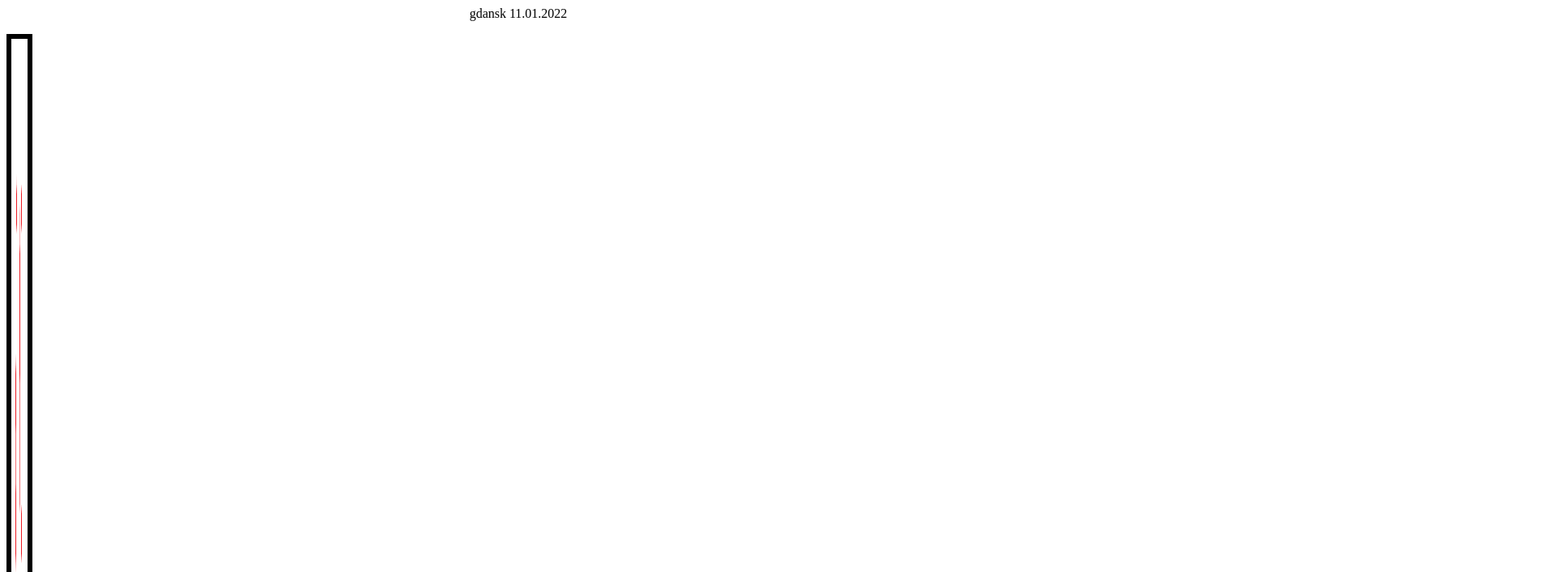
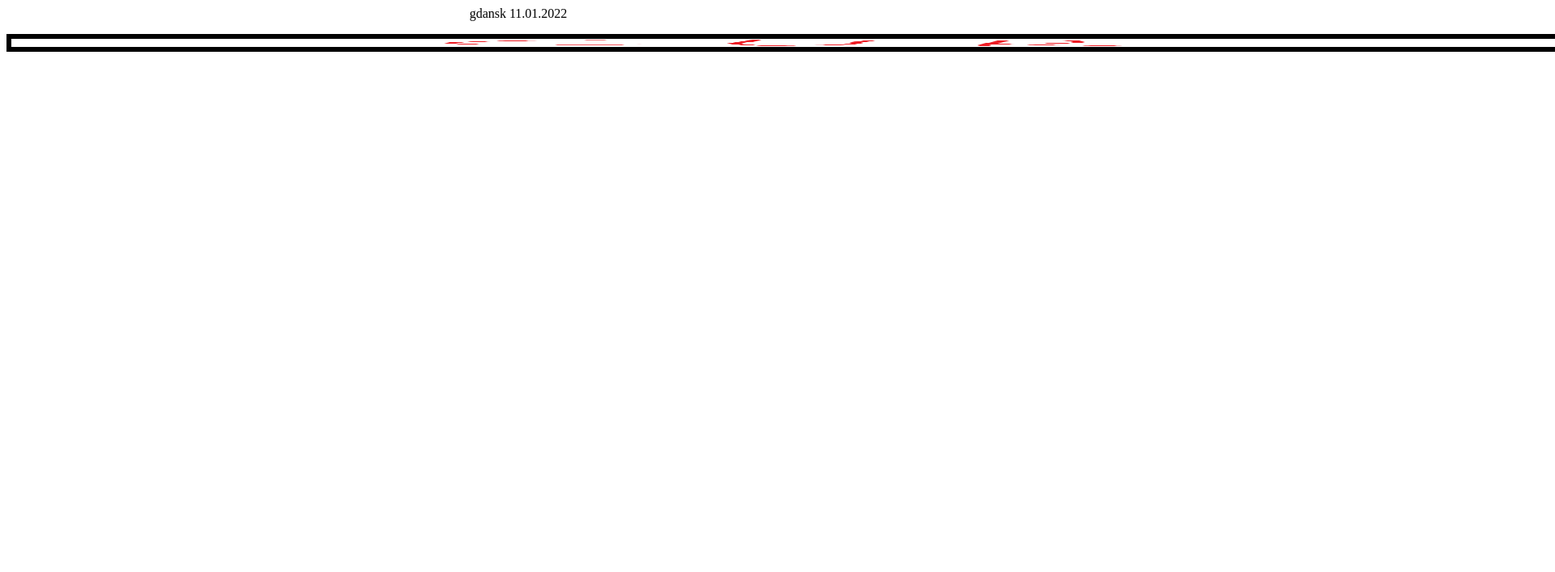
Before and after one commit to Ajwiu/vvv, a plain HTML site: page logo_Cur.html in a window 1280 px wide. Shown: the top 707 px of the page at 81% size, 1920 px wide, since content can reach past the window. Drawn offline with Linux system fonts and the light colour scheme.

Commit message:
Update logo_Cur.html

```diff
--- a/logo_Cur.html
+++ b/logo_Cur.html
@@ -4,5 +4,5 @@
  </head>
   <body>
 	  <p align="CENTER"> gdansk 11.01.2022 </p>
-	  <img src="Logo_Cur.png" ALIGN=center BORDER=6 WIDTH=20 HEIGHT=1000 ALT="Cur">
+	  <img src="Logo_Cur.png" ALIGN=center BORDER=6 WIDTH=2000 HEIGHT=10 ALT="Cur">
   <body>
```
